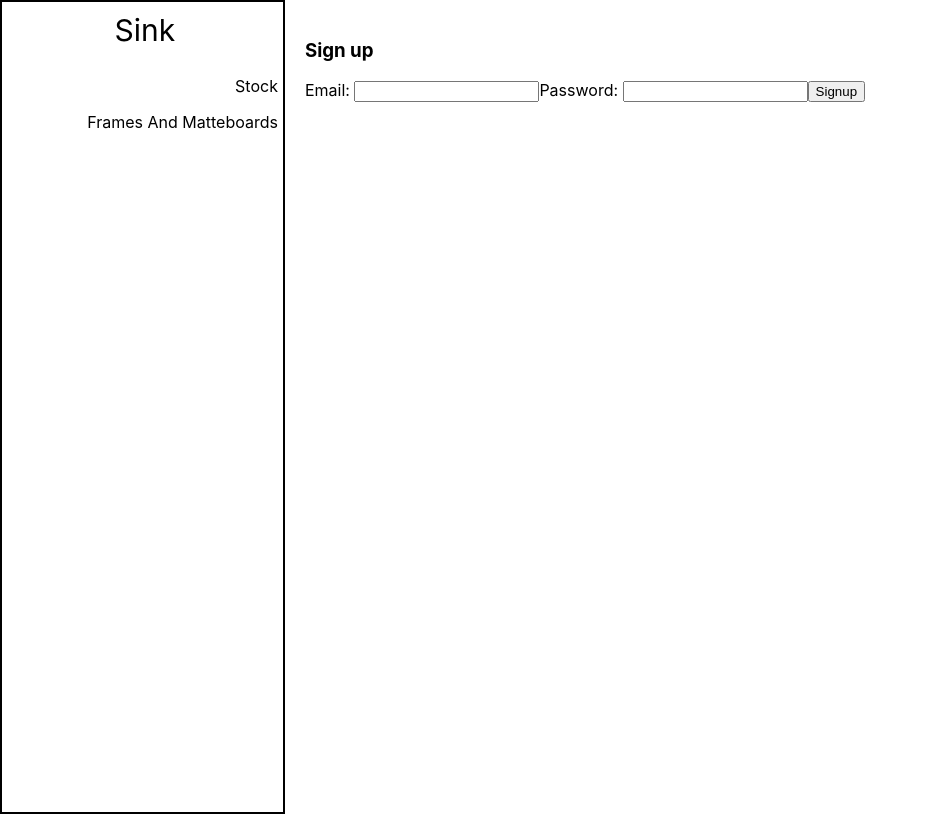
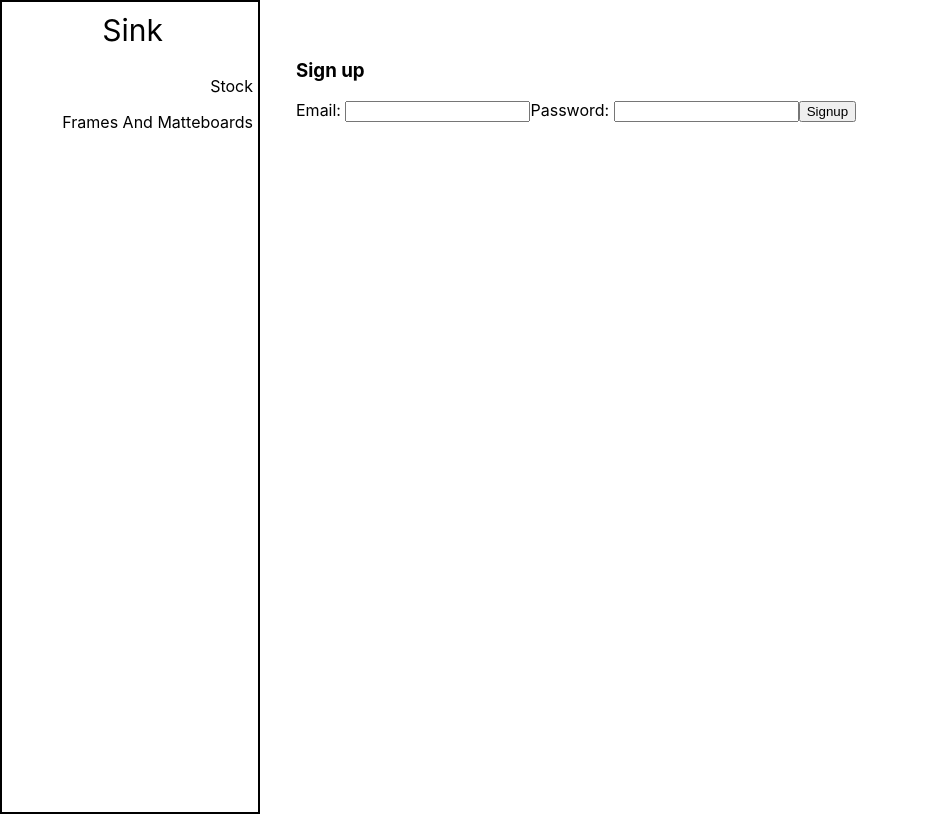
Before and after one commit to AMarieP/IT6041_Software_Project, a React (Create React App) app in the folder sink/frontend/: page /Signup in a window 1280 px wide. Shown: the whole page, without its empty margins (0-926 px from the left). Built offline with nearby package versions, Linux system fonts and the light colour scheme.

Commit message:
updated nav bar and stock form
added scrolling functionality to the navbar so that it stays on screen when the user scrolls down the page.
updated all the textbox and text area in the form so that the can be submited to the database.

```diff
--- a/sink/frontend/src/components/Content.js
+++ b/sink/frontend/src/components/Content.js
@@ -1,6 +1,6 @@
 const content = ({children}) => {
   return (
-    <div style={{ width:'85%', padding: '20px' }}>
+    <div style={{padding: '20px' }}>
         {children}
     </div>
   )
--- a/sink/frontend/src/components/StockCreationForm.js
+++ b/sink/frontend/src/components/Forms/StockCreationForm.js
@@ -1,11 +1,11 @@
 import { useState } from "react";
 
 //importing components
-import SliderToggle from "./SliderToggle/sliderToggle"
-import BoxWithDropshadow from "./boxWithDropshadow"
-import TextBox from "./textBox"
-import TextArea from "./textArea"
-import FauxRadio from "./FauxRadio/fauxRadio";
+import SliderToggle from "../SliderToggle/sliderToggle"
+import BoxWithDropshadow from "../boxWithDropshadow"
+import TextBox from "../textBox"
+import TextArea from "../textArea"
+import FauxRadio from "../FauxRadio/fauxRadio";
 
 const StockCreationForm = () => {
     const [name, setName] = useState('')
@@ -54,20 +54,24 @@ const StockCreationForm = () => {
     return (
         <form onSubmit={handelSubmit} style={styles.StockCreationForm}>
             <div style={styles.leftSide}>
-                <BoxWithDropshadow style={styles.stockDescription}>
+                <BoxWithDropshadow>
                     <h3>Description</h3>
+                    <div style={styles.stockDescription}>
                         <TextBox
                             id={'name'}
                             name={'Name:'}
                             value={name}
-                        thisHeight={'20px'}
+                            thisHeight={'40px'}
                             onChange={(e) => setName(e.target.value)}
                         />
                         <TextArea
+                            formId={'discription'}
                             name={'description:'}
+                            thisHeight={'120px'}
                             onChange={(e) => setDescription(e.target.value)}
                             value={description}
                         />
+                    </div>
                 </BoxWithDropshadow>
 
                 <BoxWithDropshadow style={styles.images}>
@@ -78,23 +82,31 @@ const StockCreationForm = () => {
                         value={images}
                     />
                 </BoxWithDropshadow>
-                <BoxWithDropshadow style={styles.details}>
+                <BoxWithDropshadow >
                     <h3>Details</h3>
+                    <div style={styles.details}>
                         <TextBox
+                            id={'dimensions:'}
                             name={'dimensions:'}
                             onChange={(e) => setDimensions(e.target.value)}
                             value={dimensions}
+                            thisHeight={"40px"}
                         />
                         <TextBox
+                            id={'medium:'}
                             name={'medium:'}
                             onChange={(e) => setMedium(e.target.value)}
                             value={medium}
+                            thisHeight={"40px"}
                         />
                         <TextBox
+                            id={'artist:'}
                             name={'artist:'}
                             onChange={(e) => setArtist(e.target.value)}
                             value={artist}
+                            thisHeight={"40px"}
                         />
+                    </div>
                 </BoxWithDropshadow>
             </div>
             <div style={styles.rightSide}>
@@ -138,12 +150,18 @@ const styles = {
         gap:'20px'
     },
     stockDescription:{
+        display: "flex",
+        flexDirection: "column",
+        gap: "20px"
     },
+
     images:{
 
     },
     details:{
-
+        display: "flex",
+        flexDirection: "column",
+        gap: "20px"
     },
     rightSide:{
         display:'flex',
--- a/sink/frontend/src/components/MainLayout.js
+++ b/sink/frontend/src/components/MainLayout.js
@@ -1,13 +1,26 @@
-import Navbar from './Navbar'
+import Navbar from './Navbar';
 import Content from './Content';
 
 const MainLayout = ({ children }) => {
-    return (
-        <div style={{ display: 'flex'}}>
-            <Navbar />
-            <Content>{children}</Content>
-        </div>
-    );
+  return (
+    <div style={styles.container}>
+      <Navbar />
+      <div style={styles.content}>
+        <Content>{children}</Content>
+      </div>
+    </div>
+  );
 };
 
-export default MainLayout
+export default MainLayout;
+
+const styles = {
+  container: {
+    display: 'flex',
+  },
+  content: {
+    flexGrow: 1,
+    padding: '20px',
+    marginLeft: '20%',
+  },
+};
--- a/sink/frontend/src/components/Navbar.js
+++ b/sink/frontend/src/components/Navbar.js
@@ -1,6 +1,7 @@
 import { Link, useMatch, useResolvedPath } from "react-router-dom"
 import { useAuthContext } from '../hooks/useAuthContext';
 import { useLogout } from '../hooks/useLogout'
+import { useState,useEffect } from "react";
 
 const Navbar = () => {
     const { user } = useAuthContext()
@@ -10,8 +11,25 @@ const Navbar = () => {
         logout()
     }
 
+    const [hasScrolled, setHasScrolled] = useState(false);
+
+    const handleScroll = () => {
+        if (window.scrollY > 0) {
+          setHasScrolled(true);
+        } else {
+          setHasScrolled(false);
+        }
+      };
+
+    useEffect(() => {
+        window.addEventListener("scroll", handleScroll);
+        return () => {
+          window.removeEventListener("scroll", handleScroll);
+        };
+      }, []);
+
     return (
-        <nav style={styles.nav}>
+        <nav style={{ ...styles.nav, ...(hasScrolled && styles.navScrolled) }}>
             <Link to = "/Home" style={styles.title}>
                 Sink
             </Link>
@@ -58,11 +76,15 @@ const styles = {
     nav:{
         display: 'flex',
         flexDirection:'column',
-        width:'25%',
+        width:'20%',
         height:'100vh',
         border:'2px solid black',
         paddingTop:'10px',
         color:'black',
+        position: "fixed",
+    },
+    navScrolled: {
+        position: "fixed",
     },
     title:{
         fontSize:'30px',
--- a/sink/frontend/src/pages/StockCreate.js
+++ b/sink/frontend/src/pages/StockCreate.js
@@ -1,4 +1,4 @@
-import StockCreationForm from '../components/StockCreationForm'
+import StockCreationForm from '../components/Forms/StockCreationForm'
 
 const StockCreate = () => {
 
```
Lines whose indentation alone changed are shown as unchanged.
